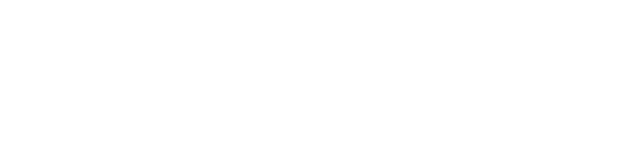
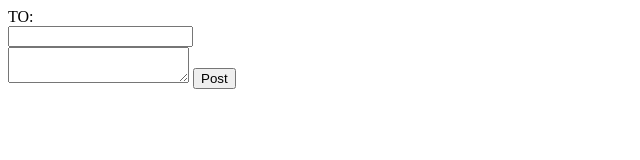
Before and after one commit to fac20/Week4-AFKM-blog, a plain HTML site: page basics /form.html in a window 1280 px wide. Shown: the whole page, without its empty margins (0-640 px from the left). Drawn offline with Linux system fonts and the light colour scheme.

Commit message:
creating more files

```diff
--- a/basics /form.html
+++ b/basics /form.html
@@ -0,0 +1,13 @@
+<!DOCTYPE html>
+
+<form>
+    <label for="name">TO: </label><br>
+    <input type="text" id="name" name="name" placeholder=""><br>
+
+
+    <label for="loveNote" class ="form__post-love_note--label"></label>
+
+    <textarea id="loveNote" class="form__post--love_note" name="loveNote" required></textarea>
+
+    <button id="submit" class="form__post-love_note--submit" type="submit">Post</button>
+</form>
--- a/basics /style.css
+++ b/basics /style.css
@@ -0,0 +1,9 @@
+:root{
+    --background: #e6e1dd;
+    --logo-red:#b30000;
+    --font-colour:#b30000;
+}
+
+body{
+    background:var(--background);
+}
```
Also changed, not shown: basics /home.html (+4 -1 lines), handlers/server.js (deleted), server.js (added), 1 other file.
